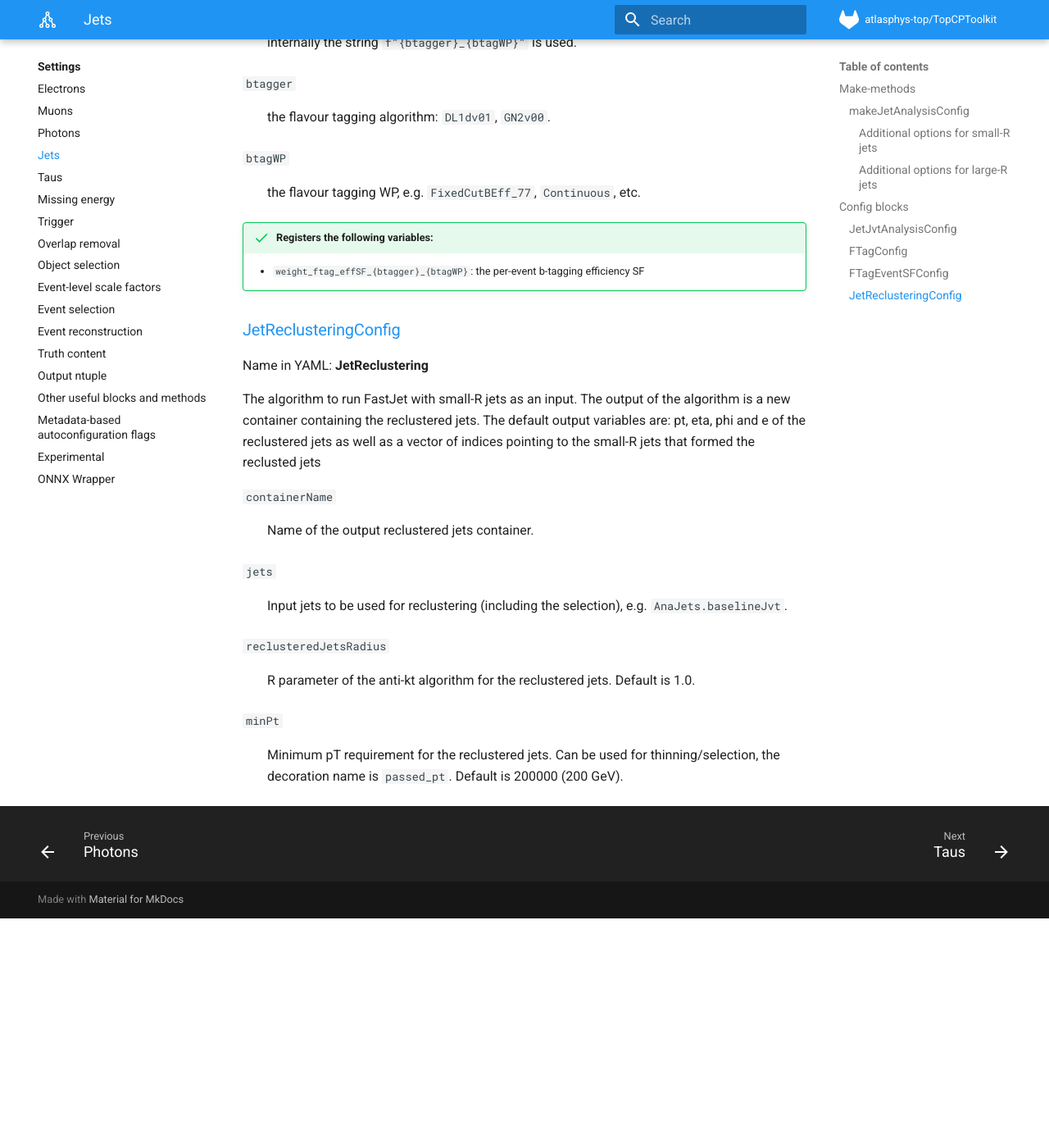
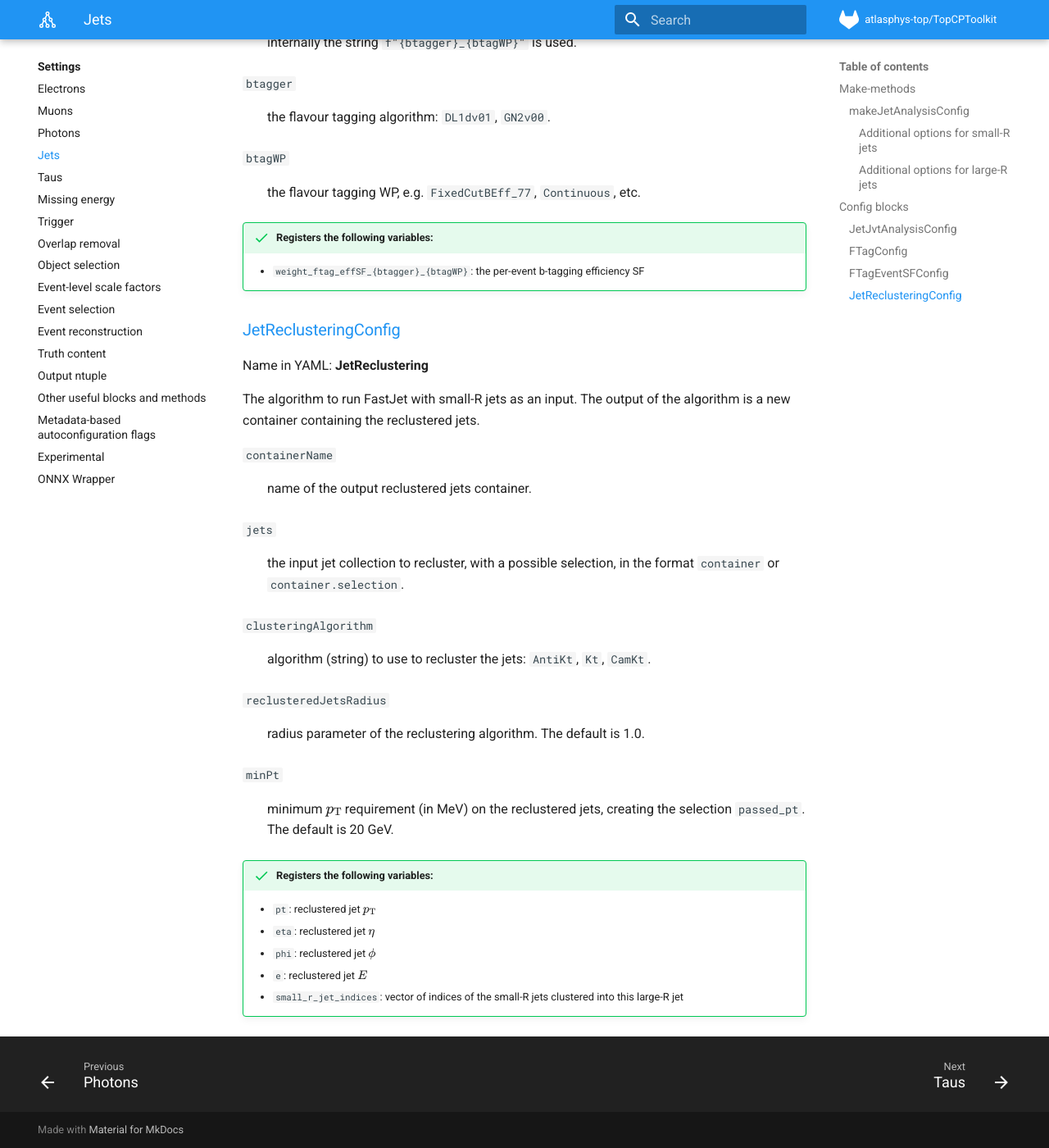
Before and after one commit to SuperNova76/TopCPToolKit, an MkDocs documentation site: the page built from docs/settings/jets.md, in a window 1280 px wide and 1400 px high, scrolled down 7333 px. Shown: the whole window at 82% size. Built offline with MkDocs 1.6.1 and Material for MkDocs 9.7.7, drawn with Linux system fonts in a browser that asks for light colours; formulas are drawn with MathJax 3; before the commit the page ends 8453 px from its top, so only the background shows below that.

Commit message:
remove JetReclusteringAlg and update the docs

```diff
--- a/docs/settings/jets.md
+++ b/docs/settings/jets.md
@@ -212,20 +212,29 @@ Computes the per-event b-tagging SF, i.e. a product of b-tagging efficiency/inef
 !!! success "Registers the following variables:"
     - `weight_ftag_effSF_{btagger}_{btagWP}`: the per-event b-tagging efficiency SF
 
-### [JetReclusteringConfig](https://gitlab.cern.ch/atlasphys-top/reco/TopCPToolkit/-/blob/main/source/TopCPToolkit/python/JetReclusteringConfig.py)
+### [JetReclusteringConfig](https://acode-browser1.usatlas.bnl.gov/lxr/source/athena/PhysicsAnalysis/Algorithms/JetAnalysisAlgorithms/JetReclusteringConfig.py)
 Name in YAML: **JetReclustering**
 
 The algorithm to run FastJet with small-R jets as an input. The output of the algorithm is a new container containing the reclustered jets.
-The default output variables are: pt, eta, phi and e of the reclustered jets as well as a vector of indices pointing to the small-R jets that formed the reclusted jets
 
 `containerName`
-:   Name of the output reclustered jets container.
+:   name of the output reclustered jets container.
 
 `jets`
-:   Input jets to be used for reclustering (including the selection), e.g. `AnaJets.baselineJvt`.
+:   the input jet collection to recluster, with a possible selection, in the format `container` or `container.selection`.
+
+`clusteringAlgorithm`
+:   algorithm (string) to use to recluster the jets: `AntiKt`, `Kt`, `CamKt`.
 
 `reclusteredJetsRadius`
-:   R parameter of the anti-kt algorithm for the reclustered jets. Default is 1.0.
+:   radius parameter of the reclustering algorithm. The default is 1.0.
 
 `minPt`
-:   Minimum pT requirement for the reclustered jets. Can be used for thinning/selection, the decoration name is `passed_pt`. Default is 200000 (200 GeV).
+:   minimum $p_\mathrm{T}$ requirement (in MeV) on the reclustered jets, creating the selection `passed_pt`. The default is 20 GeV.
+
+!!! success "Registers the following variables:"
+    - `pt`: reclustered jet $p_\mathrm{T}$
+    - `eta`: reclustered jet $\eta$
+    - `phi`: reclustered jet $\phi$
+    - `e`: reclustered jet $E$
+    - `small_r_jet_indices`: vector of indices of the small-R jets clustered into this large-R jet
--- a/source/TopCPToolkit/TopCPToolkit/selection.xml
+++ b/source/TopCPToolkit/TopCPToolkit/selection.xml
@@ -14,7 +14,6 @@
   <class name="top::RunSpaNetAlg" />
   <class name="top::RunTtbarNNLORecursiveRewAlg" />
   <class name="top::JetMatchingAlg" />
-  <class name="top::JetReclusteringAlg" />
   <class name="SVMassAlg" />
   <function name="top::preloadComponentFactories" />
   <class name="top::SoftMuonSelectorAlg" />
--- a/source/TopCPToolkit/share/configs/exampleTtbarLjets/reco.yaml
+++ b/source/TopCPToolkit/share/configs/exampleTtbarLjets/reco.yaml
@@ -327,10 +327,6 @@ AddConfigBlocks:
       functionName: 'PartonToJetsMatchConfig'
       algName: 'PartonToJetsMatch'
       pos: 'Output'
-    - modulePath: 'TopCPToolkit.JetReclusteringConfig'
-      functionName: 'JetReclusteringConfig'
-      algName: 'JetReclustering'
-      pos: 'EventSelection'
     - modulePath: 'TopCPToolkit.SoftMuonSelectorConfig'
       functionName: 'SoftMuonSelectorConfig'
       algName: 'SoftMuonSelector'
```
Also changed, not shown: source/TopCPToolkit/python/JetReclusteringConfig.py (deleted, +0 -37 lines), 5 other files.
